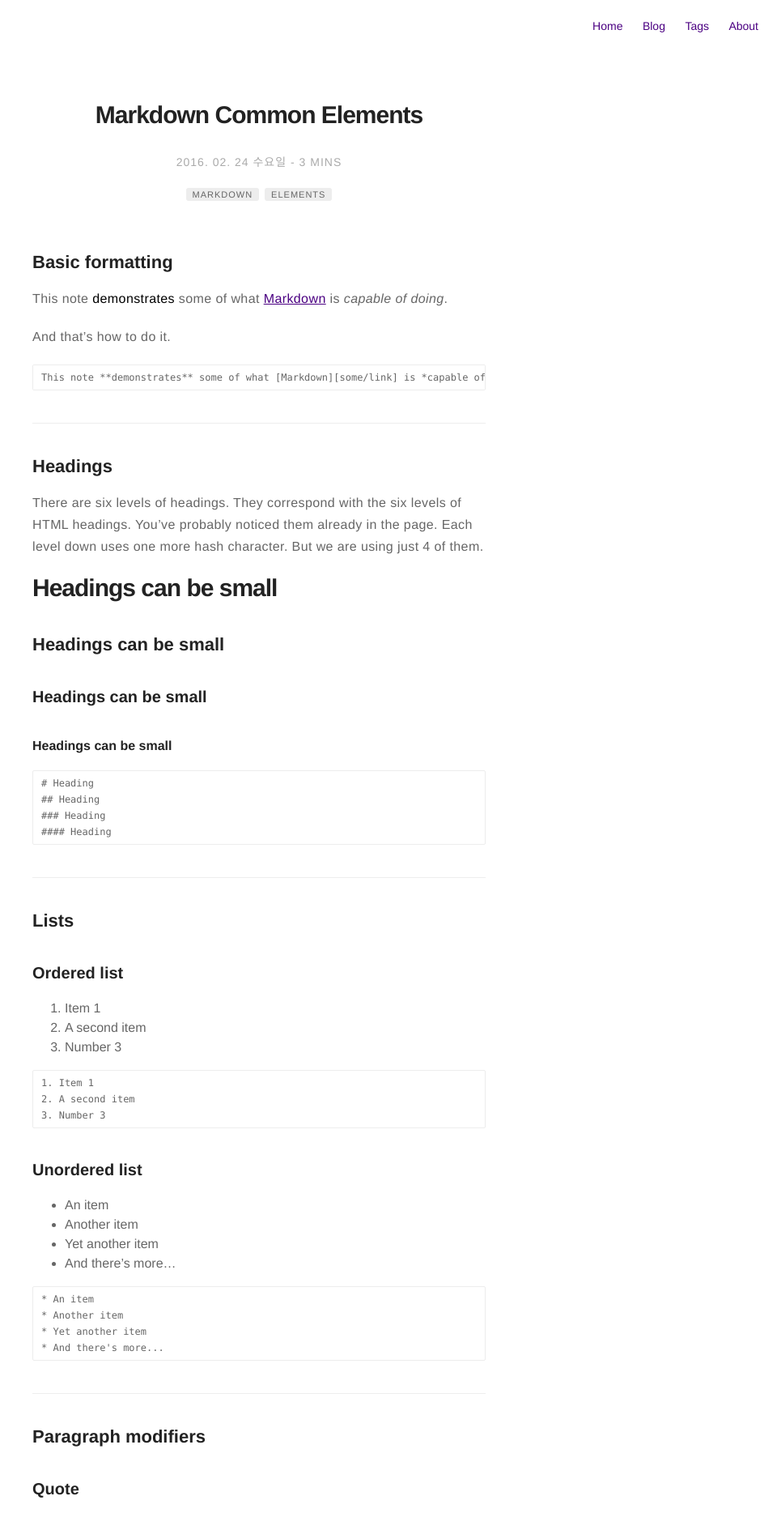
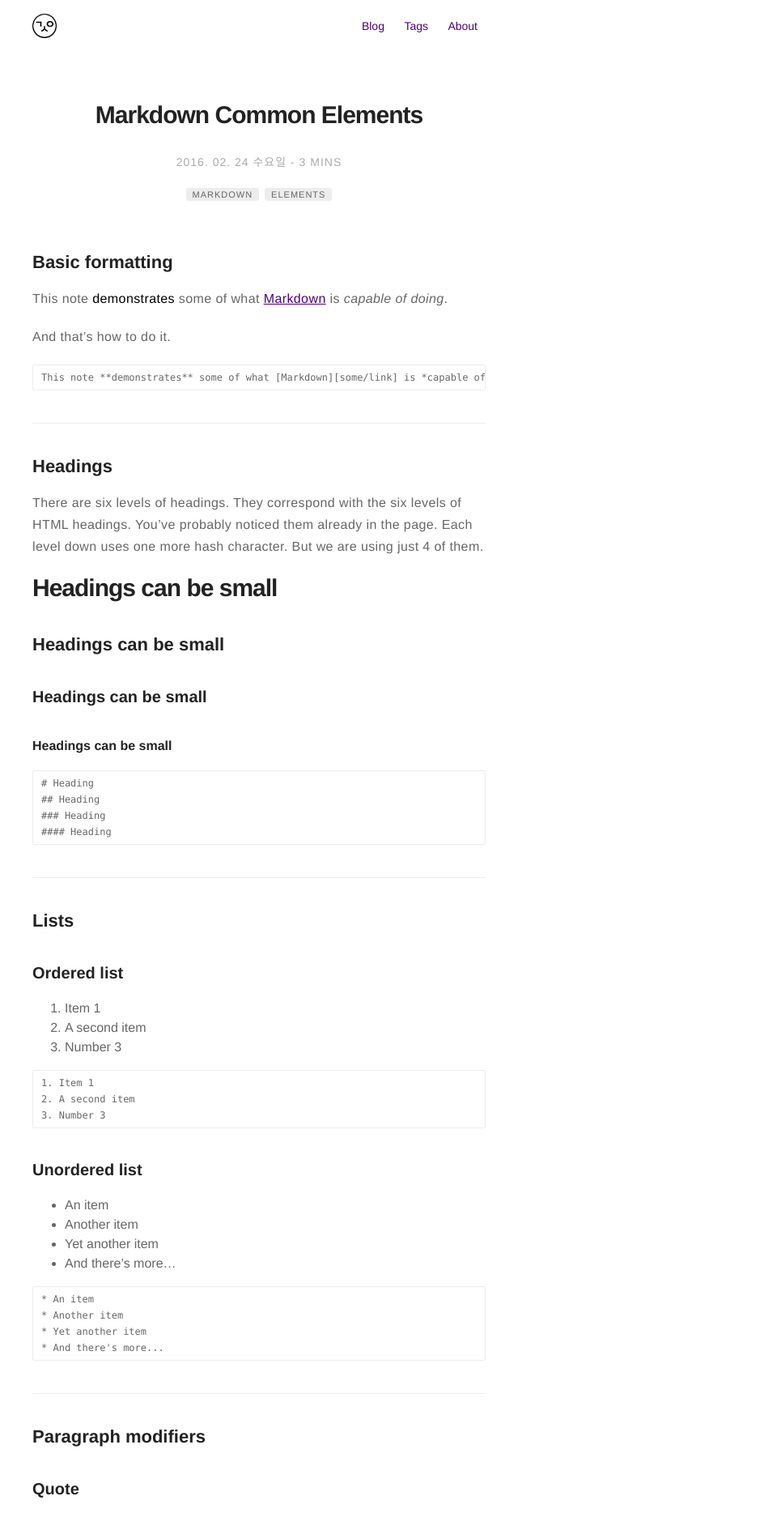
Before and after one commit to kimsungyoo/kimsungyoo.github.io, a Jekyll site: the page built from _posts/2016-02-24-markdown-common-elements.markdown, in a window 1280 px wide. Shown: the top 1868 px of the page at 81% size, without its empty margins (320-1280 px from the left). Built offline with Jekyll 4.4.1, drawn with Linux system fonts in a browser that asks for light colours; comment, search, counter and statistics services are not loaded; some of the changed text lies outside the part shown.

Commit message:
nav에 home 버튼 추가

```diff
--- a/Gemfile
+++ b/Gemfile
@@ -3,3 +3,4 @@ source 'http://rubygems.org'
 gem 'github-pages'
 gem 'html-proofer'
 gem 'jekyll-admin'
+gem 'jekyll-sitemap'
--- a/_config.yml
+++ b/_config.yml
@@ -32,6 +32,9 @@ analytics-google: 'UA-146301694-1'
 disqus:
   shortname: mydisqus # enter this from your disqus account
   categories: [blog, project] # only show disqus for posts that have these categories
+
+utterances:
+  categories: [blog, project]
 
 # if you don't have any of social below, comment the line
 # facebook: myfacebook
@@ -96,6 +99,7 @@ animation: true
 
 plugins:
   - jekyll-seo-tag
+  - jekyll-sitemap
   - jekyll-gist
   - jekyll-feed
   - jemoji
--- a/_includes/nav.html
+++ b/_includes/nav.html
@@ -1,29 +1,21 @@
 <nav class="{% if page.title == "Home" %}nav-home{% else %}nav{% endif %}">
-    <ul class="list">
     {% if page.title != "Home" %}
-            <li class="item">
-                <a class="link" href="{{ site.url }}/">Home</a>
-            </li>
+        <a href="{{ site.url }}/">
+            <img class="home-btn" alt="home" src="{{ site.url }}{{ "/assets/images/emblem.png" }}"
+        </a>
     {% endif %}
 
-        {% if page.title != "Blog" %}
+    <ul class="list">
         <li class="item">
             <a class="link" href="{{ site.url }}/blog">Blog</a>
         </li>
-        {% endif %}
 
-        {% if page.title != "Tags" %}
         <li class="item">
             <a class="link" href="{{ site.url }}/tags">Tags</a>
         </li>
-        {% endif %}
 
-        {% if site.about == true %}
-            {% if page.title != "About" %}
         <li class="item">
             <a class="link" href="{{ site.url }}/about">About</a>
         </li>
-            {% endif %}
-        {% endif %}
     </ul>
 </nav>
--- /dev/null
+++ b/_includes/utterances.html
@@ -0,0 +1,7 @@
+<script src="https://utteranc.es/client.js"
+        repo="kimsungyoo/kimsungyoo.github.io"
+        issue-term="pathname"
+        theme="github-light"
+        crossorigin="anonymous"
+        async>
+</script>
--- a/_layouts/default.html
+++ b/_layouts/default.html
@@ -14,7 +14,7 @@ layout: compress
     <meta name=viewport content="width=device-width, initial-scale=1">
 
     <meta name=description content="{{ site.bio }}">
-    <meta name=author content="{{ site.name }}">
+    <meta name=author content="{{ site.authors.kimsungyoo.name }}">
     <meta property="og:image" content="{{ site.url }}/{{ site.picture }}">
     <meta property="og:type" content="profile">
 
--- a/_layouts/post.html
+++ b/_layouts/post.html
@@ -54,6 +54,6 @@ layout: page
     {% include author.html %}
 {% endif %}
 
-{% if site.disqus.categories contains page.category %}
-    {% include disqus.html %}
+{% if site.utterances.categories contains page.category %}
+    {% include utterances.html %}
 {% endif %}
--- a/_sass/components/nav.sass
+++ b/_sass/components/nav.sass
@@ -3,7 +3,6 @@
     > .list
         list-style: none
         margin: 0
-        padding: 0 13px 0
 
         > .item
             display: inline-block
@@ -16,12 +15,23 @@
             text-decoration: none
 
 .nav
-    position: absolute
-    right: 0
+    position: fixed
     top: 0
+    width: 560px
+    background-color: rgba(255, 255, 255, 0.8)
+
+    @media only screen and (max-width: 560px)
+        width: 88%
+
+    a img.home-btn
+        display: inline
+        padding: 17px
+        width: 30px
+        height: 30px
+        margin-left: -17px
 
     > .list
-        padding: 0 13px 0
+        float: right
 
         > .item > .link
             font-size: 1.4rem
--- a/robots.txt
+++ b/robots.txt
@@ -1,2 +1,2 @@
 User-agent: *
-Disallow:
+Sitemap: http://kimsungyoo.com/sitemap.xml
```
Lines whose indentation alone changed are shown as unchanged.
